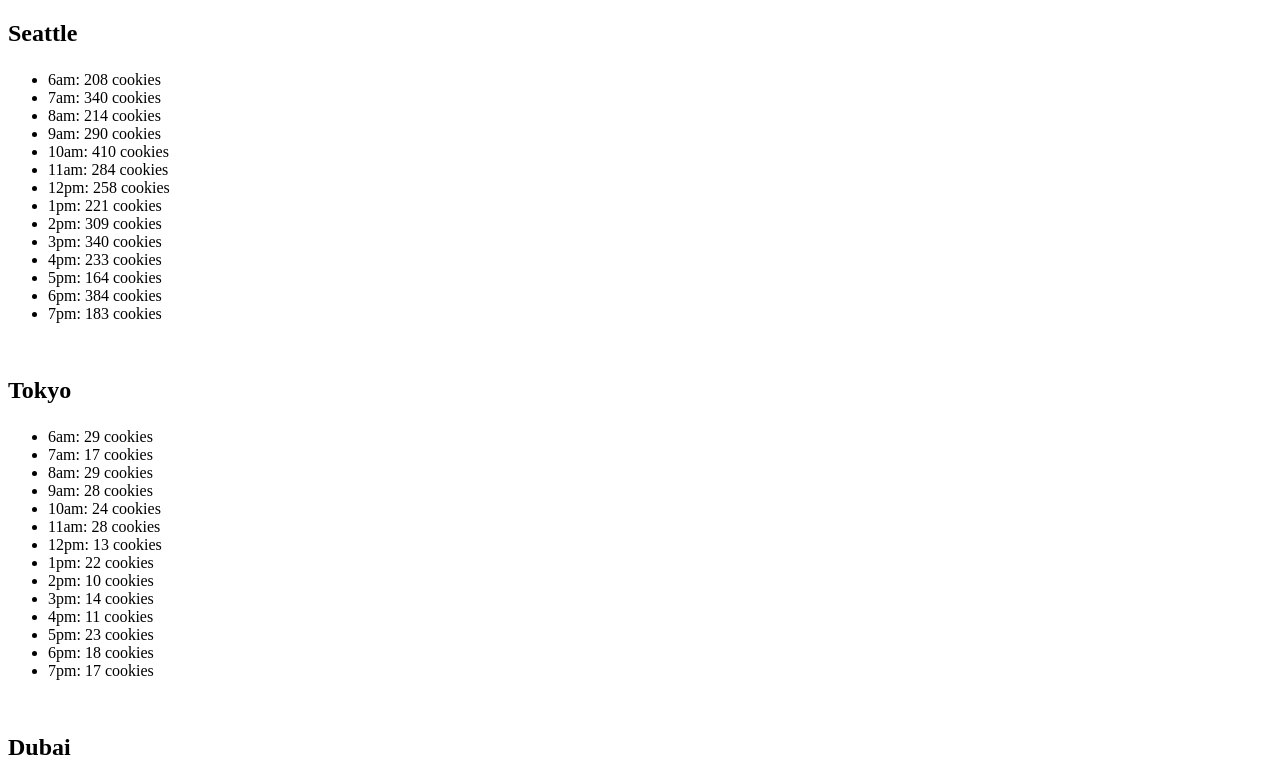
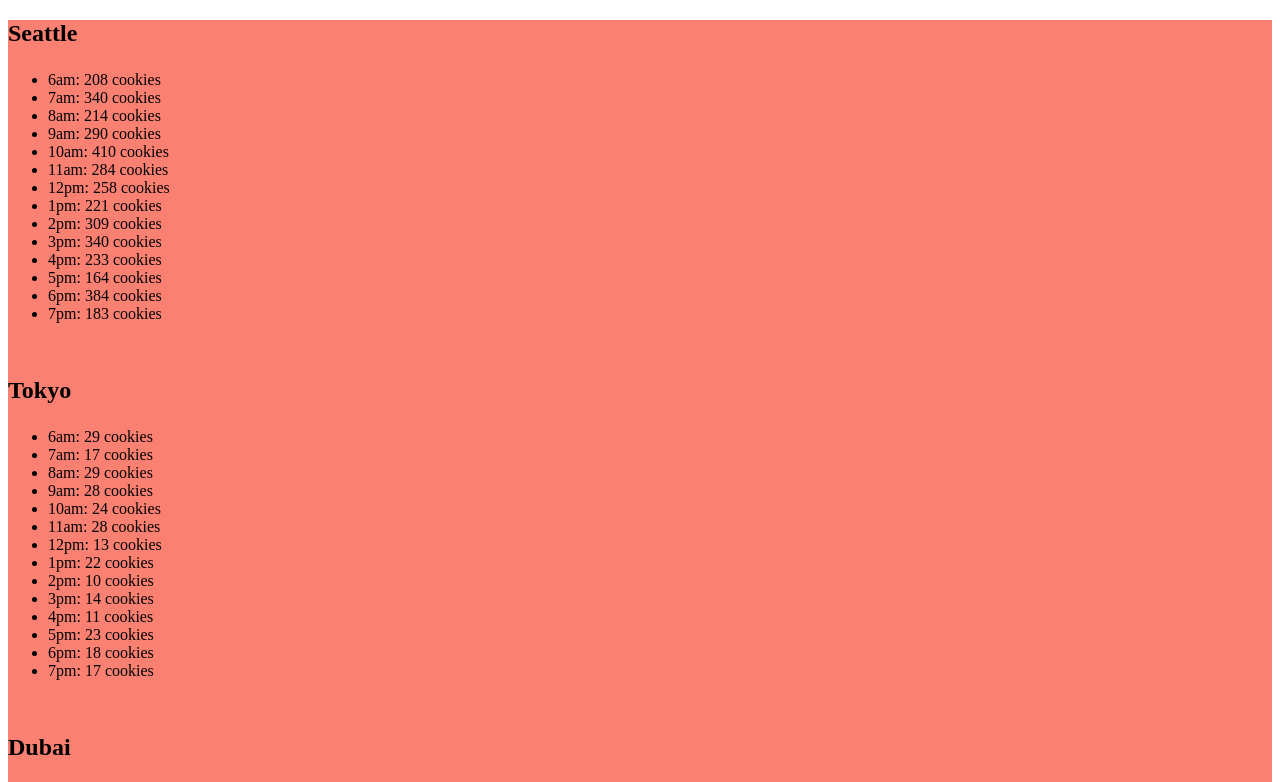
Before and after one commit to Bradley-Hower/cookie-stand, a plain HTML site: page sales.html in a window 1280 px wide. Shown: the top 782 px of the page. Drawn offline with Linux system fonts and the light colour scheme.

Commit message:
CSS update

```diff
--- a/css/style.css
+++ b/css/style.css
@@ -1,3 +1,7 @@
+main {
+  background-color: salmon;
+}
+
 h {
 
 }
```
